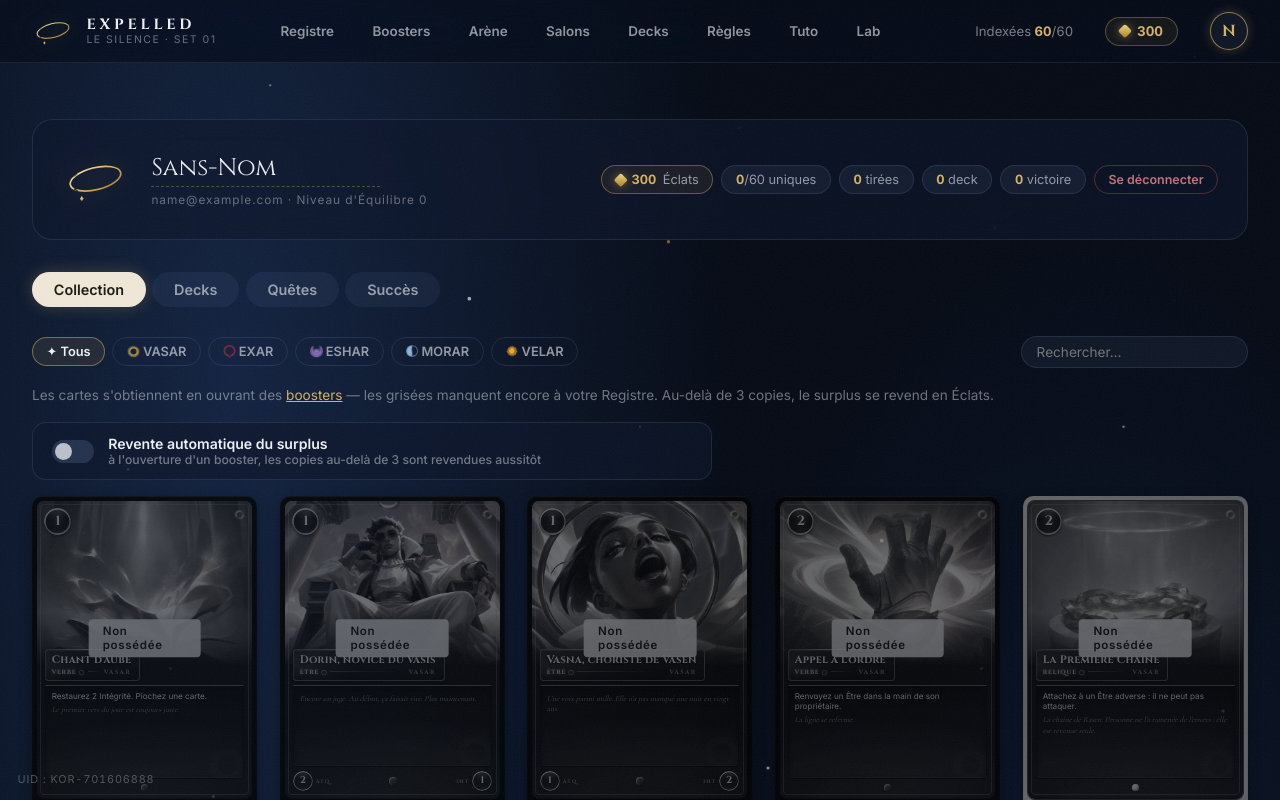
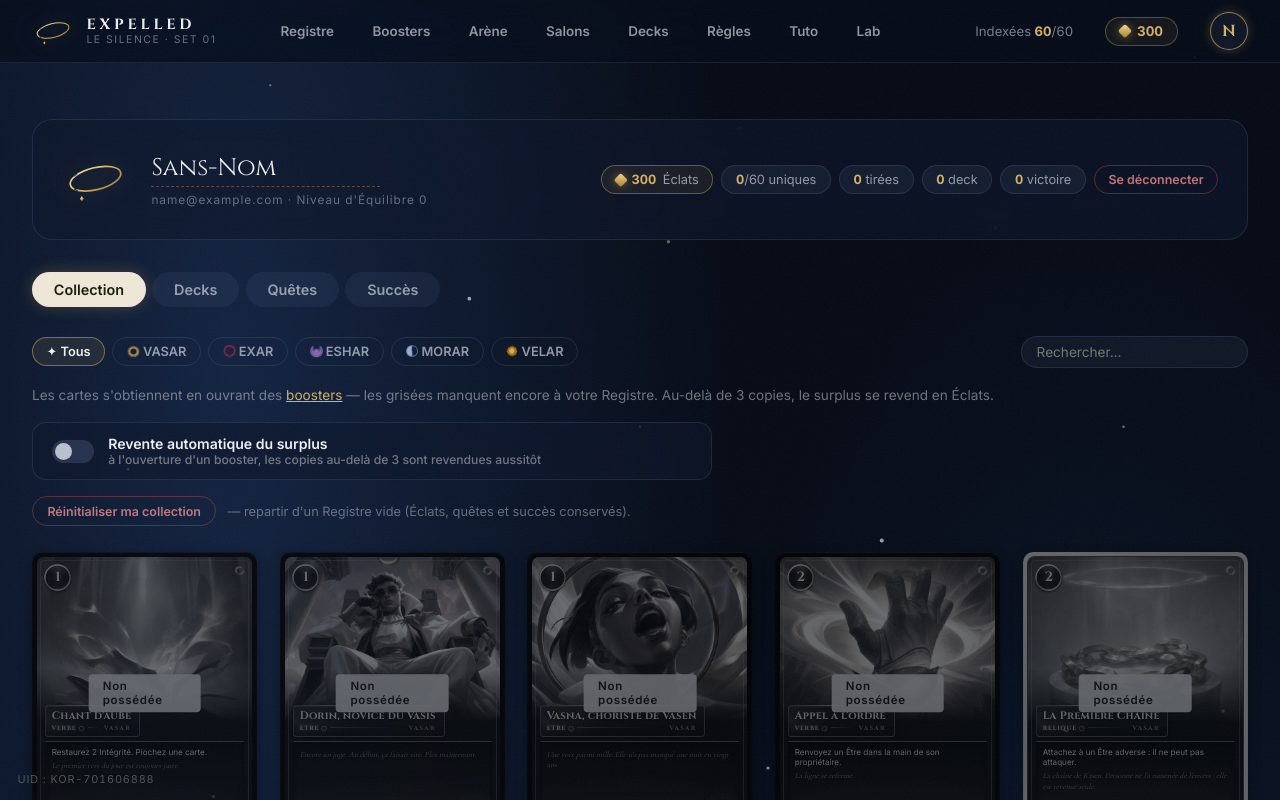
Before and after one commit to directedbymaick/directedbymaick.github.io, a SvelteKit app: page /profil in a window 1280 px wide. Both pictures are taken after typing "name@example.com" into the empty fields and a click on the button "Se connecter". Shown: the top 800 px of the page. Built offline with nearby package versions, Linux system fonts and the light colour scheme.

Commit message:
feat(collection): bouton Reinitialiser ma collection (avec confirmation) - repartir d'un Registre vide, Eclats/quetes/succes conserves

```diff
--- a/src/routes/profil/+page.svelte
+++ b/src/routes/profil/+page.svelte
@@ -200,6 +200,13 @@
 	}
 	function logout() {
 		signOut();
+	}
+
+	/* réinitialiser la collection (utile après des tests) */
+	function resetCollection() {
+		if (!confirm('Vider entièrement votre collection ? Cette action est irréversible.')) return;
+		collection = {};
+		saveCollection({});
 	}
 
 	$effect(() => {
@@ -358,6 +365,11 @@
 			<small>à l'ouverture d'un booster, les copies au-delà de 3 sont revendues aussitôt</small>
 		</span>
 	</label>
+
+	<p class="reset-line">
+		<button class="resetbtn" onclick={resetCollection}>Réinitialiser ma collection</button>
+		<span>— repartir d'un Registre vide (Éclats, quêtes et succès conservés).</span>
+	</p>
 
 	{#if surplusCount > 0}
 		<div class="sellbar">
@@ -1019,6 +1031,34 @@
 		color: var(--gold);
 	}
 
+	.reset-line {
+		display: flex;
+		align-items: center;
+		gap: 0.7rem;
+		flex-wrap: wrap;
+		margin: 0 0 1.6rem;
+		font-size: 0.8rem;
+		color: rgba(238, 240, 245, 0.4);
+	}
+	.resetbtn {
+		padding: 0.4rem 0.9rem;
+		border: 1px solid rgba(220, 90, 90, 0.35);
+		border-radius: 999px;
+		background: transparent;
+		color: rgba(255, 150, 150, 0.75);
+		font-family: inherit;
+		font-size: 0.78rem;
+		font-weight: 550;
+		cursor: pointer;
+		transition:
+			border-color 0.15s ease,
+			color 0.15s ease;
+	}
+	.resetbtn:hover {
+		border-color: rgba(220, 90, 90, 0.6);
+		color: #ffb3b3;
+	}
+
 	/* ---------- revente du surplus ---------- */
 	.autosell {
 		display: flex;
```
